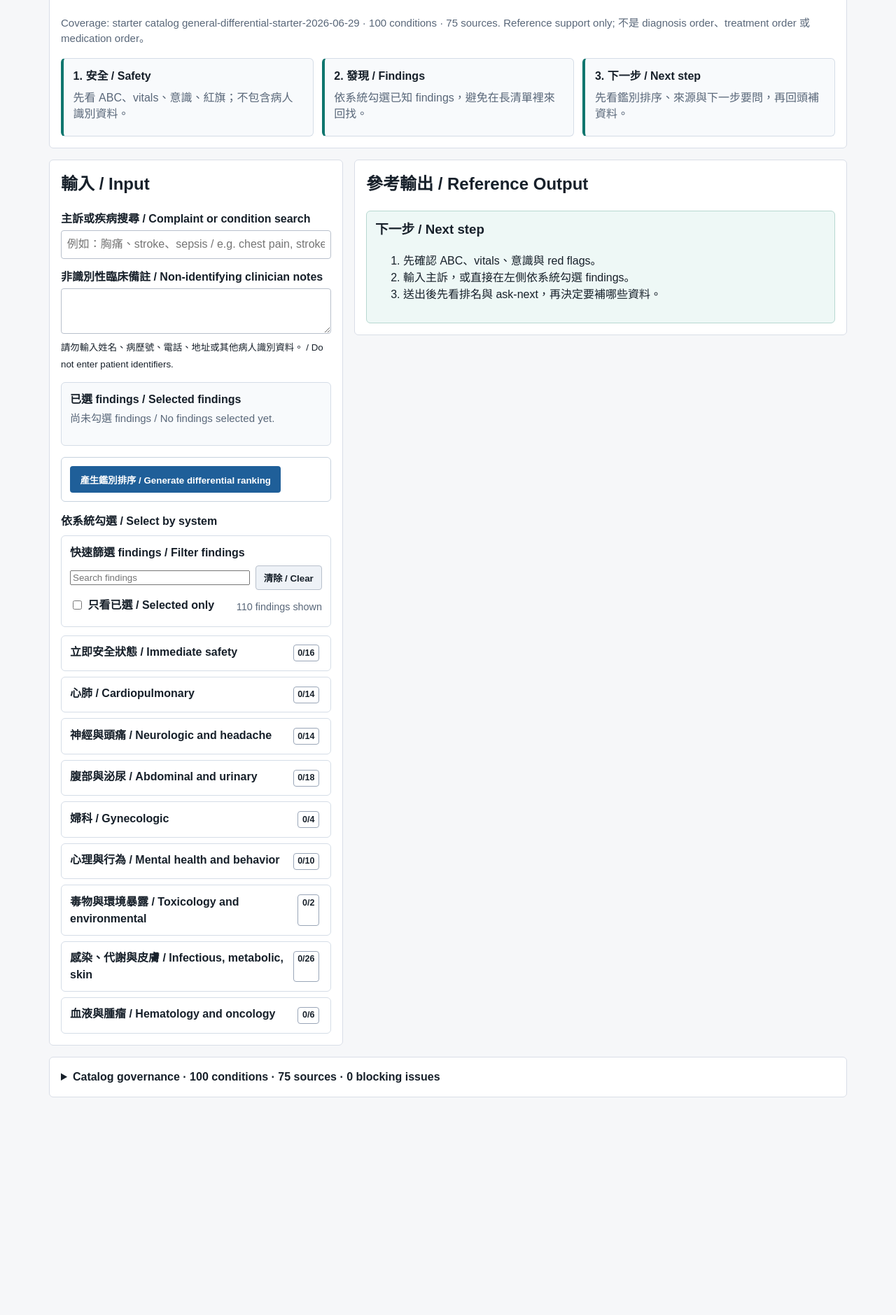
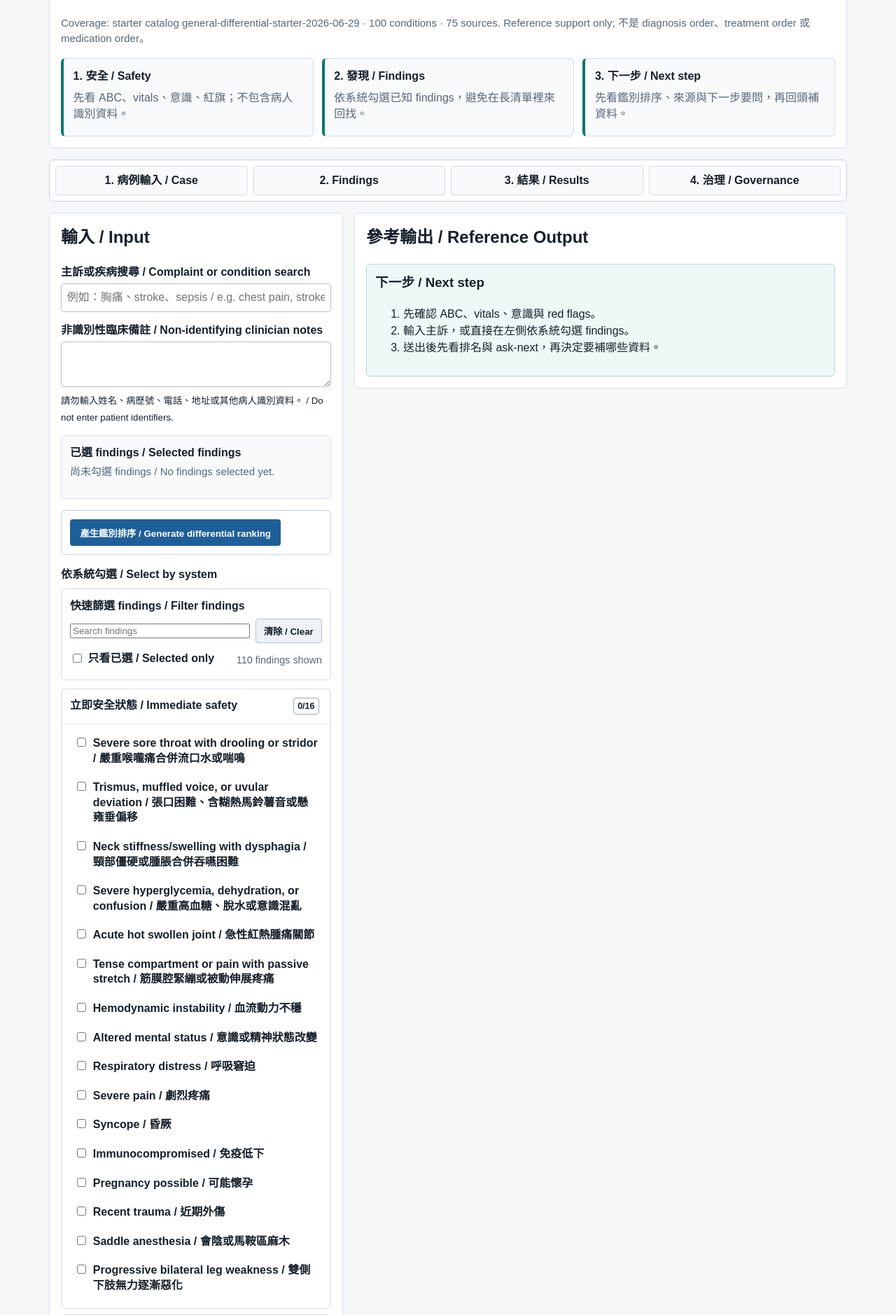
Before and after one commit to dany1230000/work, a Django app: page /differential/ in a window 1280 px wide. Shown: the part 370-2249 px from the top of the page at 70% size. Before the commit the page ends 1938 px from the top, so only its background shows below. Run offline with Django 5.2, Linux system fonts and the light colour scheme; some libraries are stand-ins or nearby versions.

Commit message:
Tighten differential workbench step layout

```diff
--- a/clinical_differential_support/cds_core/templates/cds_core/general_differential.html
+++ b/clinical_differential_support/cds_core/templates/cds_core/general_differential.html
@@ -28,6 +28,34 @@
     grid-template-columns: repeat(3, minmax(0, 1fr));
     gap: 0.75rem;
     margin-top: 1rem;
+  }
+
+  .workflow-command-bar {
+    position: sticky;
+    top: 0.5rem;
+    z-index: 5;
+    display: grid;
+    grid-template-columns: repeat(4, minmax(0, 1fr));
+    gap: 0.5rem;
+    border: 1px solid #c7d2de;
+    border-radius: 6px;
+    background: rgba(255, 255, 255, 0.96);
+    padding: 0.5rem;
+  }
+
+  .workflow-command-bar a {
+    border: 1px solid #d5dde7;
+    border-radius: 4px;
+    background: #f8fafc;
+    color: #17202a;
+    padding: 0.5rem 0.6rem;
+    text-align: center;
+    text-decoration: none;
+    font-weight: 700;
+  }
+
+  .workflow-command-bar a:hover {
+    background: #eef4f8;
   }
 
   .step-pill {
@@ -256,8 +284,13 @@
 
   @media (max-width: 860px) {
     .step-strip,
+    .workflow-command-bar,
     .workbench-grid {
       grid-template-columns: 1fr;
+    }
+
+    .workflow-command-bar {
+      position: static;
     }
 
     .step-pill {
@@ -306,8 +339,15 @@
     </div>
   </section>
 
+  <nav class="workflow-command-bar" data-step-command-bar="true" aria-label="Differential workflow">
+    <a href="#case-input">1. 病例輸入 / Case</a>
+    <a href="#finding-selection">2. Findings</a>
+    <a href="#reference-results">3. 結果 / Results</a>
+    <a href="#catalog-governance">4. 治理 / Governance</a>
+  </nav>
+
   <div class="workbench-grid">
-    <section class="input-panel">
+    <section class="input-panel" id="case-input">
       <h2>輸入 / Input</h2>
       <form method="post">
         {% csrf_token %}
@@ -345,7 +385,7 @@
           <button type="submit">產生鑑別排序 / Generate differential ranking</button>
         </div>
 
-        <section class="finding-picker">
+        <section class="finding-picker" id="finding-selection">
           <h3>依系統勾選 / Select by system</h3>
           <div class="finding-filter" data-finding-filter-form="true">
             <label for="finding-filter-input">快速篩選 findings / Filter findings</label>
@@ -372,7 +412,12 @@
           </div>
           <div class="finding-stack">
             {% for group in finding_groups %}
-              <details class="finding-group" data-finding-group="true" {% if group.selected_count %}open{% endif %}>
+              <details
+                class="finding-group"
+                data-finding-group="true"
+                data-finding-group-default-open="{{ group.default_open|yesno:'true,false' }}"
+                {% if group.selected_count or group.default_open %}open{% endif %}
+              >
                 <summary><span>{{ group.group_zh }} / {{ group.group_en }}</span><span class="tag">{{ group.selected_count }}/{{ group.count }}</span></summary>
                 <div class="finding-options">
                   {% for finding in group.findings %}
@@ -395,7 +440,7 @@
       </form>
     </section>
 
-    <section class="output-panel">
+    <section class="output-panel" id="reference-results">
       <h2>參考輸出 / Reference Output</h2>
       {% if result %}
         <p class="secondary">
@@ -472,7 +517,7 @@
     </section>
   </div>
 
-  <details class="compact-governance">
+  <details class="compact-governance" id="catalog-governance">
     <summary>
       Catalog governance · {{ catalog_quality.summary.condition_count }} conditions ·
       {{ catalog_quality.summary.source_count }} sources ·
--- a/clinical_differential_support/cds_core/views.py
+++ b/clinical_differential_support/cds_core/views.py
@@ -405,6 +405,7 @@ def _build_finding_groups(selected_findings):
             {
                 "group_en": group["group_en"],
                 "group_zh": group["group_zh"],
+                "default_open": group["group_en"] == "Immediate safety",
                 "count": len(findings),
                 "selected_count": sum(1 for finding in findings if finding["selected"]),
                 "findings": findings,
```
Also changed, not shown: clinical_differential_support/cds_core/tests/test_general_differential_ui.py (+10 -0 lines).
